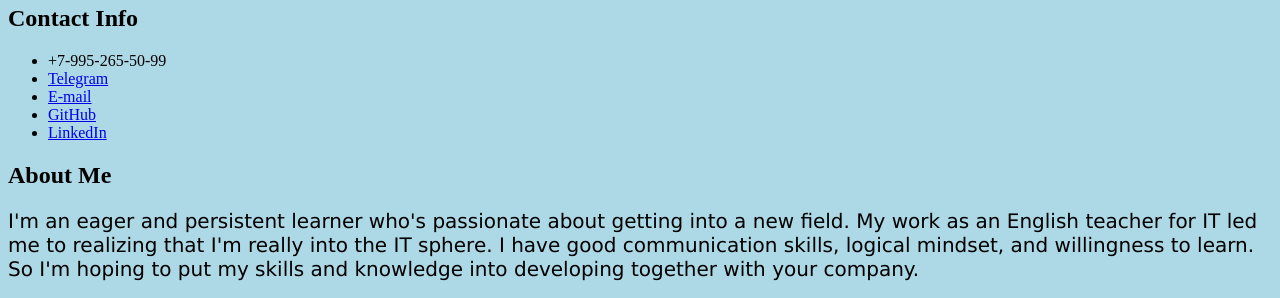
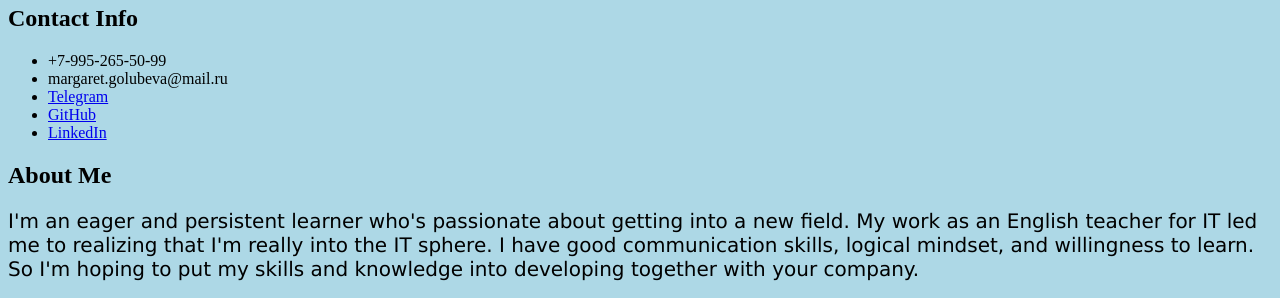
Before and after one commit to Margarita-Golubeva/rsschool-cv, a plain HTML site: page index.html in a window 1280 px wide. Shown: the part 473-771 px from the top of the page. Drawn offline with Linux system fonts and the light colour scheme.

Commit message:
fix: mail link

```diff
--- a/index.html
+++ b/index.html
@@ -30,8 +30,8 @@
     <h2 id="contact-info">Contact Info</h2>
         <ul>
             <li>+7-995-265-50-99</li>
+            <li>margaret.golubeva@mail.ru</li>
             <li><a href="https://t.me/stardustmeg" target="_blank">Telegram</a></li>
-            <li><a href="margaret.golubeva@mail.ru" target="_blank">E-mail</a></li>
             <li><a href="https://github.com/Margarita-Golubeva" target="_blank">GitHub</a></li>
             <li><a href="https://www.linkedin.com/in/margarita-golubeva-742605114/" target="_blank">LinkedIn</a></li>
         </ul>
```
